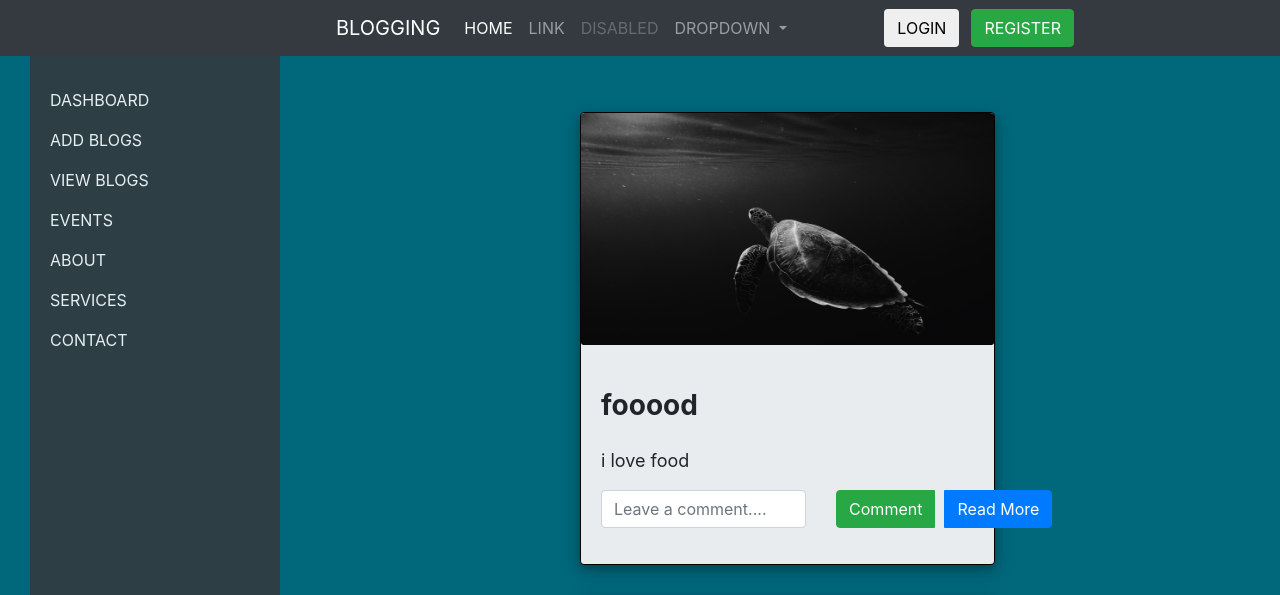
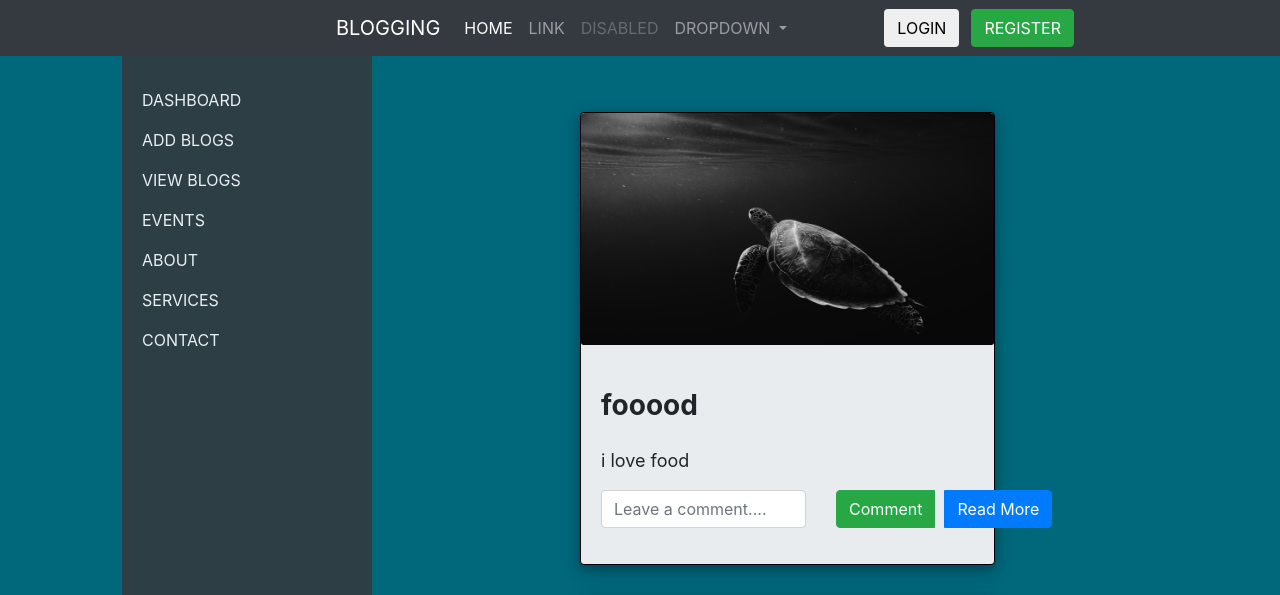
Before and after one commit to saisarveshnaik/BlOGG-IT, a PHP site: page /index.php in a window 1280 px wide. Shown: the top 595 px of the page. Run offline with PHP 8.4, Linux system fonts and the light colour scheme; data comes from the database, SQL or seed files in the repository.

Commit message:
Update sidebar.php

```diff
--- a/sidebar.php
+++ b/sidebar.php
@@ -2,7 +2,7 @@
 
     <!-- Sidebar -->
 
-    <div style="margin-left:-220px;" id="sidebar-wrapper" >
+    <div style="margin-left:-10%;" id="sidebar-wrapper" >
         <ul class="sidebar-nav">
             <!-- <li class="sidebar-brand">
                 <a style="color: white" href="#">
```
